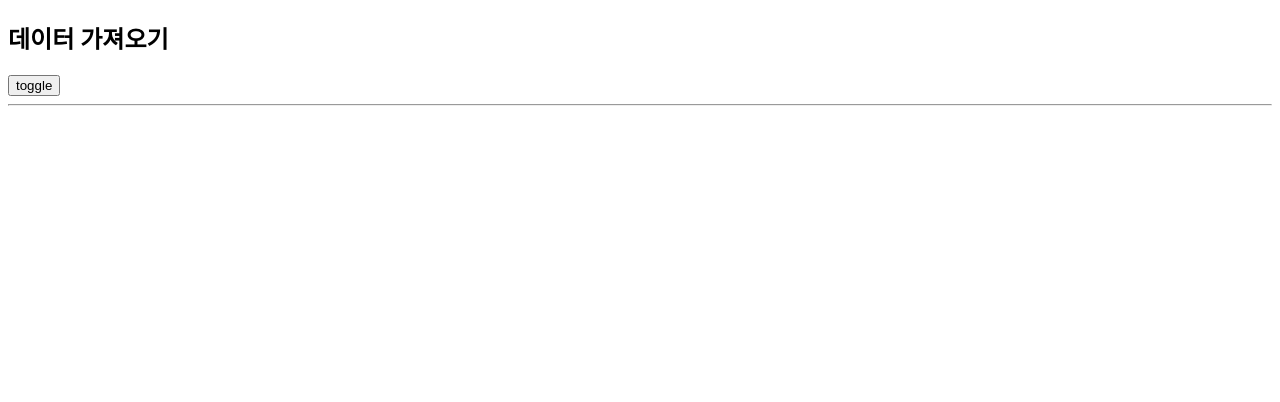
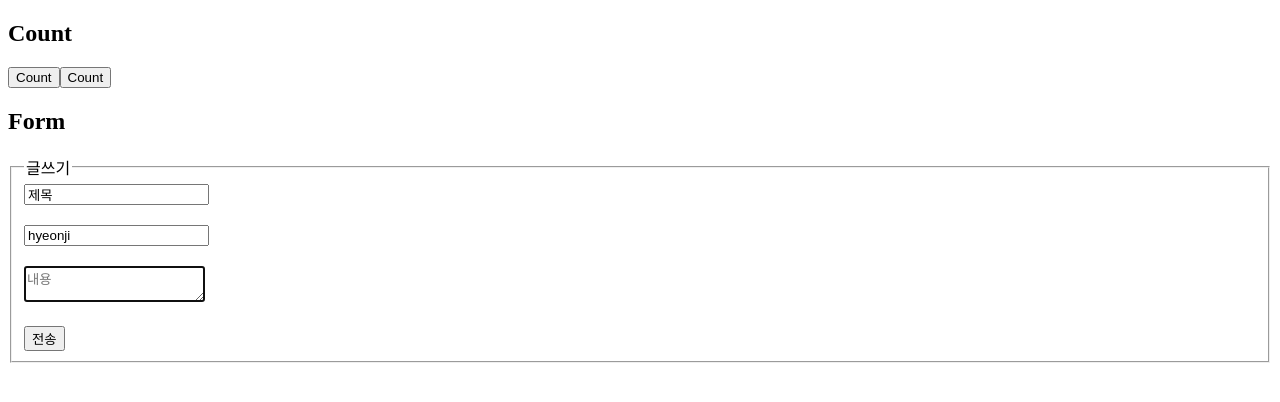
Before and after one commit to yunhyeonji/react-master, a React (Vite) app in the folder learn-react/: page / in a window 1280 px wide. Shown: the top 402 px of the page. Built offline with nearby package versions, Linux system fonts and the light colour scheme.

Commit message:
[241227] useRef 사용

```diff
--- /dev/null
+++ b/learn-react/src/AppRef.jsx
@@ -0,0 +1,94 @@
+import React, { useEffect, useRef, useState } from 'react';
+
+let counter = 0;
+function ButtonCounter() {
+  // UI와 관련없는 값을 업데이트할 때 사용한다.
+  const countRef = useRef(0);
+  const [count, setCount] = useState(0);
+
+  const handleClick = () => {
+    countRef.current++;
+    console.log('countRef : ', countRef);
+
+    counter++
+    console.log('counter : ', counter);
+    setCount(counter);
+
+    console.log('useState count : ', count);
+    setCount(count + 1);
+  }
+
+  return (
+    <button onClick={handleClick}>Count</button>
+  )
+}
+
+function Form() {
+  const [form, setForm] = useState({
+    title: '제목',
+    author: 'hyeonji',
+    content: ''
+  });
+
+  // DOM 요소를 조작한다.
+  const titleInputRef = useRef(null);
+  const authorInputRef = useRef(null);
+  const contentTextareaRef = useRef(null);
+
+  const handleSubmit = (e) => {
+    e.preventDefault();
+    if(!form.title){
+      titleInputRef.current.focus();
+    }
+    else if(!form.author){
+      authorInputRef.current.focus();
+    }
+    else if(!form.content){
+      contentTextareaRef.current.focus();
+    }
+    else{
+      console.log('저장 완료!');
+    }
+
+  }
+
+  const handleForm = (e) => {
+    const {name, value} = e.target;
+    setForm({
+      ...form,
+      [name] : value
+    })
+  }
+
+  useEffect(()=>{
+    contentTextareaRef.current.focus();
+  },[]);
+
+  return(
+    <form onSubmit={handleSubmit}>
+      <fieldset>
+        <legend>글쓰기</legend>
+        <input ref={titleInputRef} name='title' placeholder='제목' value={form.title} onChange={handleForm} />
+        <h2 />
+        <input ref={authorInputRef} name='author' placeholder='작성자' value={form.author} onChange={handleForm} />
+        <h2 />
+        <textarea ref={contentTextareaRef} name='content' placeholder='내용' value={form.content} onChange={handleForm} />
+        <h2 />
+        <button>전송</button>
+      </fieldset>
+    </form>
+  )
+}
+
+export default function AppRef(props) {
+
+  return (
+    <>
+      <h2>Count</h2>
+      <ButtonCounter />
+      <ButtonCounter />
+      <h2>Form</h2>
+      <Form />
+    </>
+  );
+}
--- a/learn-react/src/main.jsx
+++ b/learn-react/src/main.jsx
@@ -1,7 +1,7 @@
 import React from 'react'
 import ReactDOM from 'react-dom/client'
 import './index.css'
-import App from './AppEffect.jsx'
+import App from './AppRef'
 
 ReactDOM.createRoot(document.getElementById('root')).render(
   <React.StrictMode>
```
